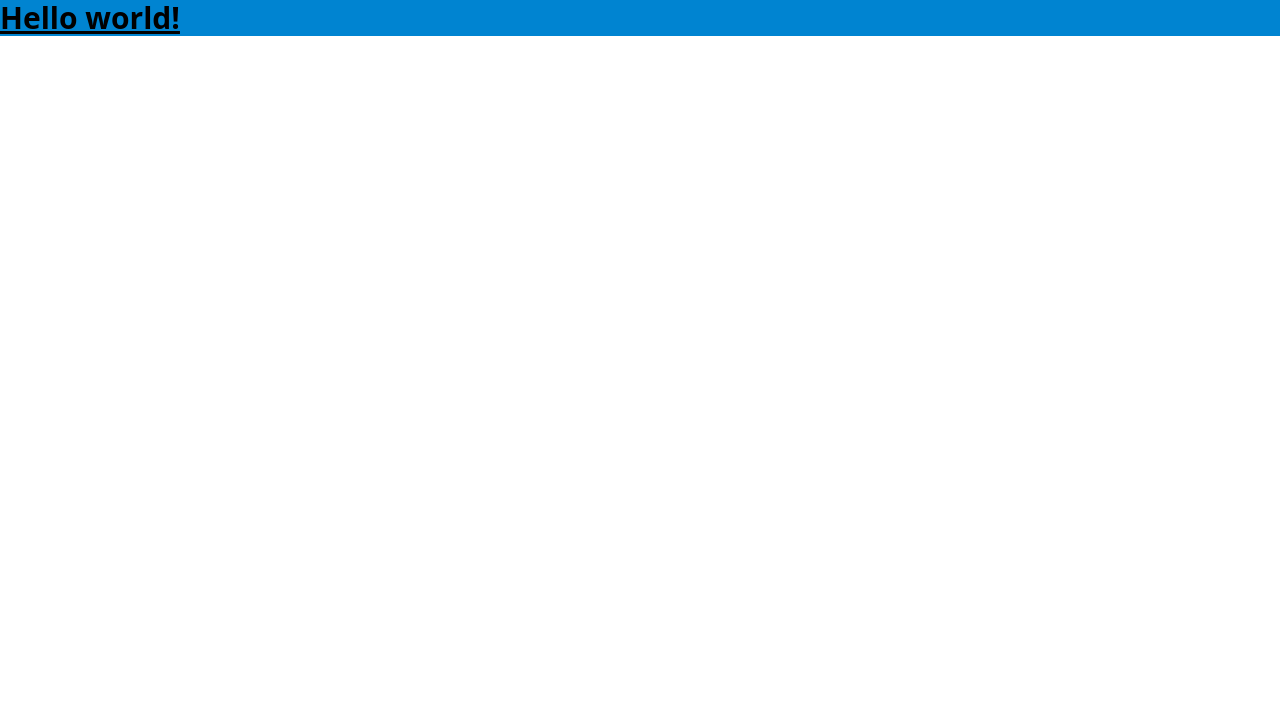
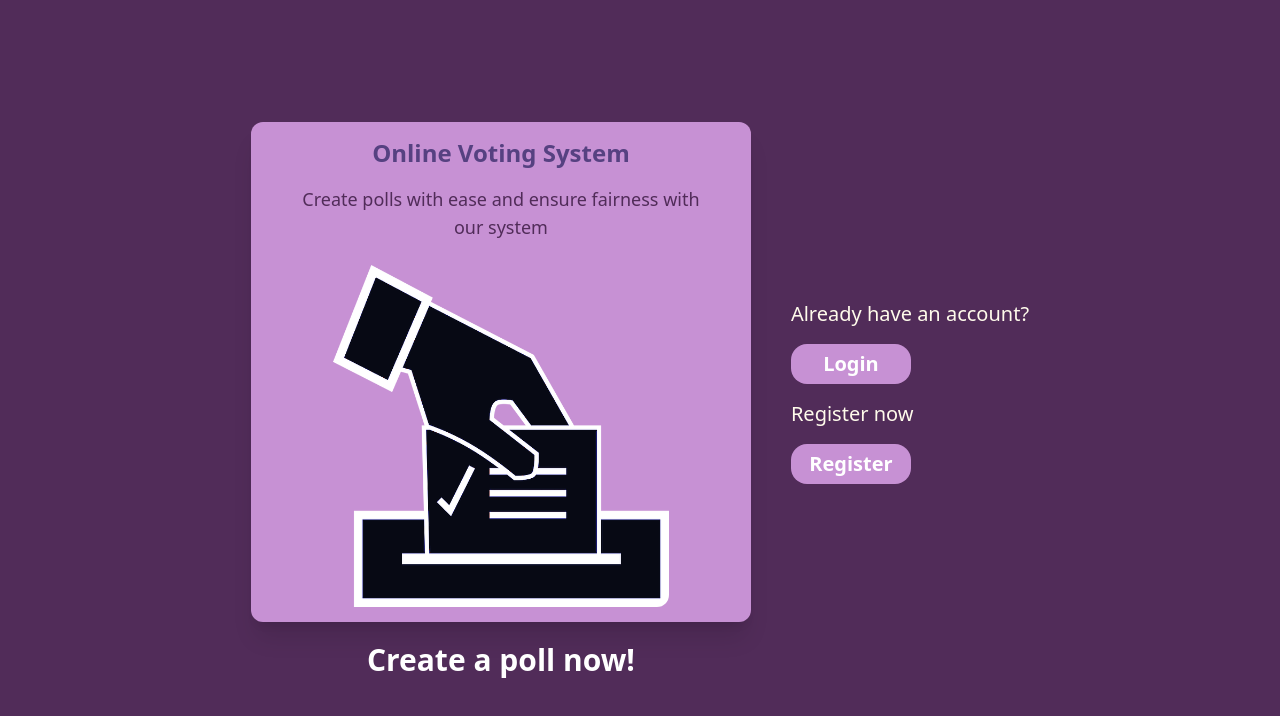
Before and after one commit to nl-codes/Online_Voting_System, a React (Vite) app in the folder frontend/: page / in a window 1280 px wide. Shown: the top 716 px of the page. Built offline with nearby package versions, Linux system fonts and the light colour scheme.

Commit message:
add LandingPage  frontend and backend

```diff
--- a/frontend/src/App.jsx
+++ b/frontend/src/App.jsx
@@ -1,23 +1,29 @@
-import React from 'react'
-import { BrowserRouter as Router, Routes, Route } from 'react-router-dom'
-import Homepage from './pages/HomePage'
-import LoginPage from './pages/LoginPage'
-import SignupPage from './pages/SignupPage'
-import AssignCandidates from './pages/AssignCandidates'
-import AdminDashboardPage from './pages/AdminDashboardPage'
+import React from "react";
+import { BrowserRouter as Router, Routes, Route } from "react-router-dom";
+import LandingPage from "./pages/LandingPage";
+import LoginPage from "./pages/LoginPage";
+import SignupPage from "./pages/SignupPage";
+import AssignCandidates from "./pages/AssignCandidates";
+import AdminDashboardPage from "./pages/AdminDashboardPage";
+import UserDashboardPage from "./pages/UserDashboardPage";
 
 const App = () => {
-  return (<>
+    return (
+        <>
             <Router>
                 <Routes>
-        <Route path="/" element={<Homepage />} />
-        <Route path="/sec/admin/dashboard" element={<AdminDashboardPage />} />
+                    <Route path="/" element={<LandingPage />} />
+                    <Route path="/home" element={<UserDashboardPage />} />
+                    <Route
+                        path="/sec/admin/dashboard"
+                        element={<AdminDashboardPage />}
+                    />
                     <Route path="/login" element={<LoginPage />} />
                     <Route path="/signup" element={<SignupPage />} />
                 </Routes>
             </Router>
         </>
-  )
-}
+    );
+};
 
-export default App
+export default App;
--- a/frontend/src/components/Overview.jsx
+++ b/frontend/src/components/Overview.jsx
@@ -1,10 +1,12 @@
-import React from 'react'
+import React from "react";
 import ballot from "../assets/ballot.png";
 
 const Overview = () => {
     return (
-        <div className="w-[400px] h-[400px] p-4 bg-[#c791d4] text-[#512C59] font-poppins rounded-xl shadow-xl flex flex-col items-center justify-center">
-            <h1 className="text-2xl font-bold text-[#564181] mb-4">Online Voting System</h1>
+        <div className="w-[500px] h-[500px] p-10 bg-[#c791d4] text-[#512C59] font-poppins rounded-xl shadow-xl flex flex-col items-center justify-center">
+            <h1 className="text-2xl font-bold text-[#564181] mb-4">
+                Online Voting System
+            </h1>
             <p className="text-center text-lg text-[#512C59] mb-6">
                 Create polls with ease and ensure fairness with our system
             </p>
@@ -14,7 +16,7 @@ const Overview = () => {
                 className="w-[80%] h-auto object-contain rounded-xl"
             />
         </div>
-    )
-}
+    );
+};
 
-export default Overview
+export default Overview;
--- a/frontend/src/pages/HomePage.jsx
+++ /dev/null
@@ -1,13 +0,0 @@
-import React from 'react'
-
-const HomePage = () => {
-
-    return (
-        <h1 class="text-3xl font-bold underline bg-sky-600">
-            Hello world!
-        </h1>
-
-    )
-}
-
-export default HomePage
--- /dev/null
+++ b/frontend/src/pages/LandingPage.jsx
@@ -0,0 +1,40 @@
+import React from "react";
+import Overview from "../components/Overview";
+import { useNavigate } from "react-router-dom";
+
+const HomePage = () => {
+    const navigate = useNavigate();
+
+    const gotoLogin = () => navigate("/login");
+    const gotoSignup = () => navigate("/signup");
+    // dark color used #512C59
+    // header color used #564181
+    return (
+        <div className="flex justify-center items-center bg-[#512C59] h-screen w-screen gap-10">
+            <div className="flex flex-col items-center gap-5 ">
+                <Overview />
+                <p className="text-white text-3xl font-bold ">
+                    Create a poll now!
+                </p>
+            </div>
+            <div className="flex ">
+                <div className="flex flex-col text-xl text-amber-50">
+                    <p>Already have an account?</p>
+                    <button
+                        className="text-xl text-white font-bold bg-[#c791d4] hover:text-[#564181] w-30 h-10 hover:bg-white px-4 my-4 rounded-2xl"
+                        onClick={gotoLogin}>
+                        Login
+                    </button>
+                    <p>Register now</p>
+                    <button
+                        className="text-xl text-white font-bold bg-[#c791d4] hover:text-[#564181] w-30 h-10 hover:bg-white px-4 my-4 rounded-2xl"
+                        onClick={gotoSignup}>
+                        Register
+                    </button>
+                </div>
+            </div>
+        </div>
+    );
+};
+
+export default HomePage;
--- /dev/null
+++ b/frontend/src/pages/UserDashboardPage.jsx
@@ -0,0 +1,7 @@
+import React from "react";
+
+const UserDashboardPage = () => {
+    return <div>UserDashboardPage</div>;
+};
+
+export default UserDashboardPage;
```
Lines whose indentation alone changed are shown as unchanged.
